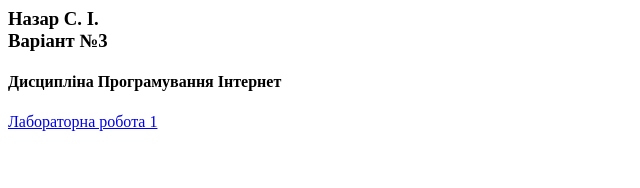
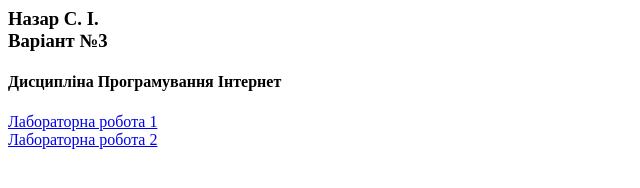
Before and after one commit to StepanNazar/js_nazar_labs, a plain HTML site: page index.html in a window 1280 px wide. Shown: the whole page, without its empty margins (0-640 px from the left). Drawn offline with Linux system fonts and the light colour scheme.

Commit message:
link to lab2

```diff
--- a/index.html
+++ b/index.html
@@ -9,6 +9,7 @@
     <h3> Назар С. І. <br> Варіант №3</h3>
             <h4>Дисципліна Програмування Інтернет</h4>
             <a href="lab1/lab1.html">Лабораторна робота 1 </a> <br>
+            <a href="lab2/lab2.html">Лабораторна робота 2 </a> <br>
 </body>
 
 </html>
```
